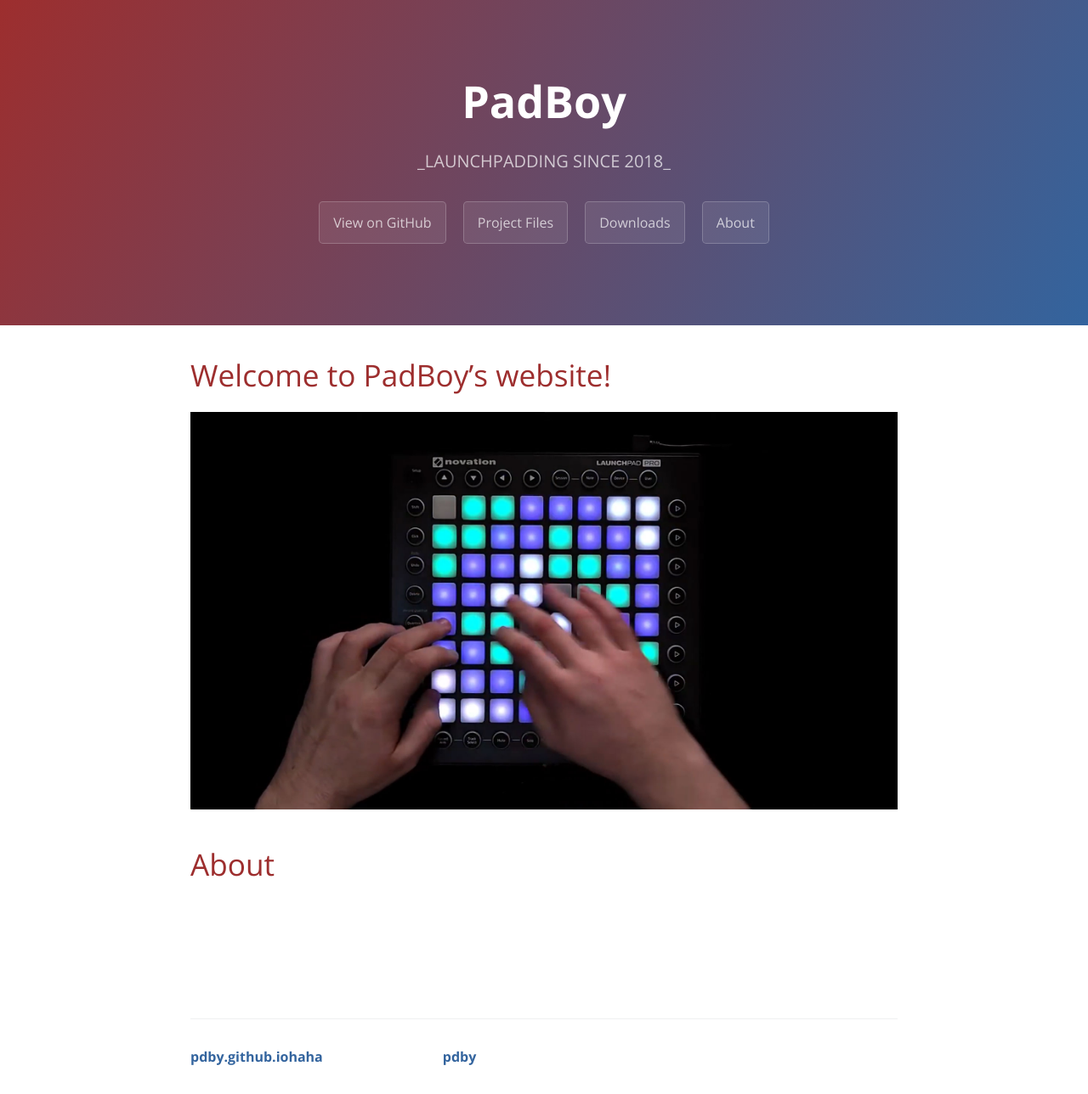
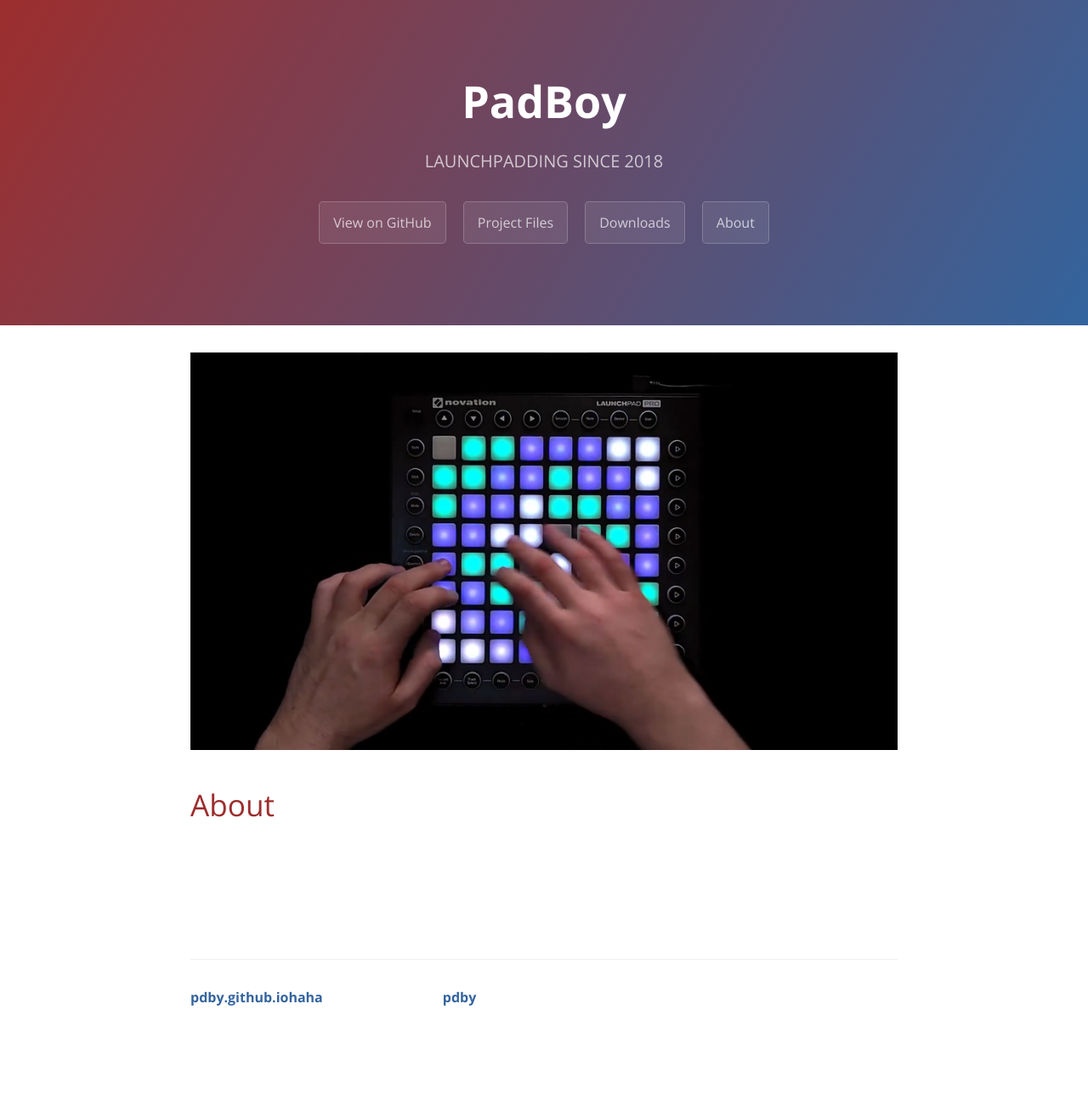
Before and after one commit to pdby/pdby.github.iohaha, a Jekyll site: the page built from index.md, in a window 1280 px wide. Shown: the whole page at 85% size. Built offline with Jekyll 4.4.1, drawn with Linux system fonts in a browser that asks for light colours; comment, search, counter and statistics services are not loaded; after the commit the page ends 1218 px from its top, so only the background shows below that.

Commit message:
Update index.md

```diff
--- a/index.md
+++ b/index.md
@@ -1,10 +1,8 @@
 ---
 layout: default
 title: PadBoy
-description: _LAUNCHPADDING SINCE 2018_
+description: LAUNCHPADDING SINCE 2018
 ---
-
-# Welcome to PadBoy’s website!
 
 ![padboy_banner](assets/banner.jpg)
 
```
